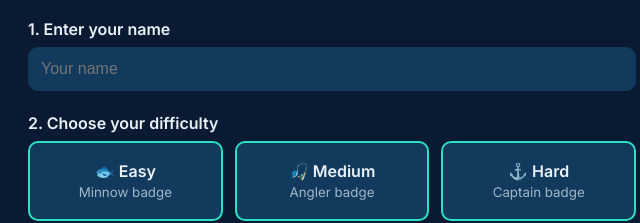
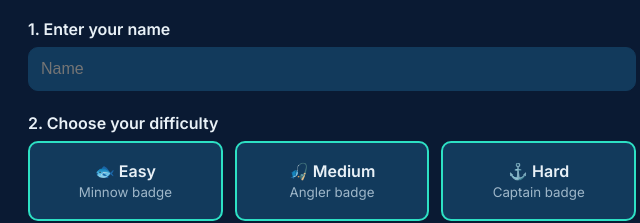
Before and after one commit to cardinalcolby/phish-sense, a website: page public/index.html in a window 1280 px wide. Shown: the part 290-513 px from the top of the page, 308-948 px from the left. Drawn offline with Linux system fonts and the light colour scheme; no server answers.

Commit message:
Claude code update
Entire-Checkpoint: 01M7DZW6N8JZE5WHCXT0920G3R

```diff
--- a/public/index.html
+++ b/public/index.html
@@ -21,7 +21,7 @@
       <p class="intro">Spot the scams before they hook you.</p>
 
       <p class="step-label">1. Enter your name</p>
-      <input id="username" placeholder="Your name" maxlength="20" />
+      <input id="username" placeholder="Name" maxlength="20" />
 
       <p class="step-label">2. Choose your difficulty</p>
       <div class="modes">
```
